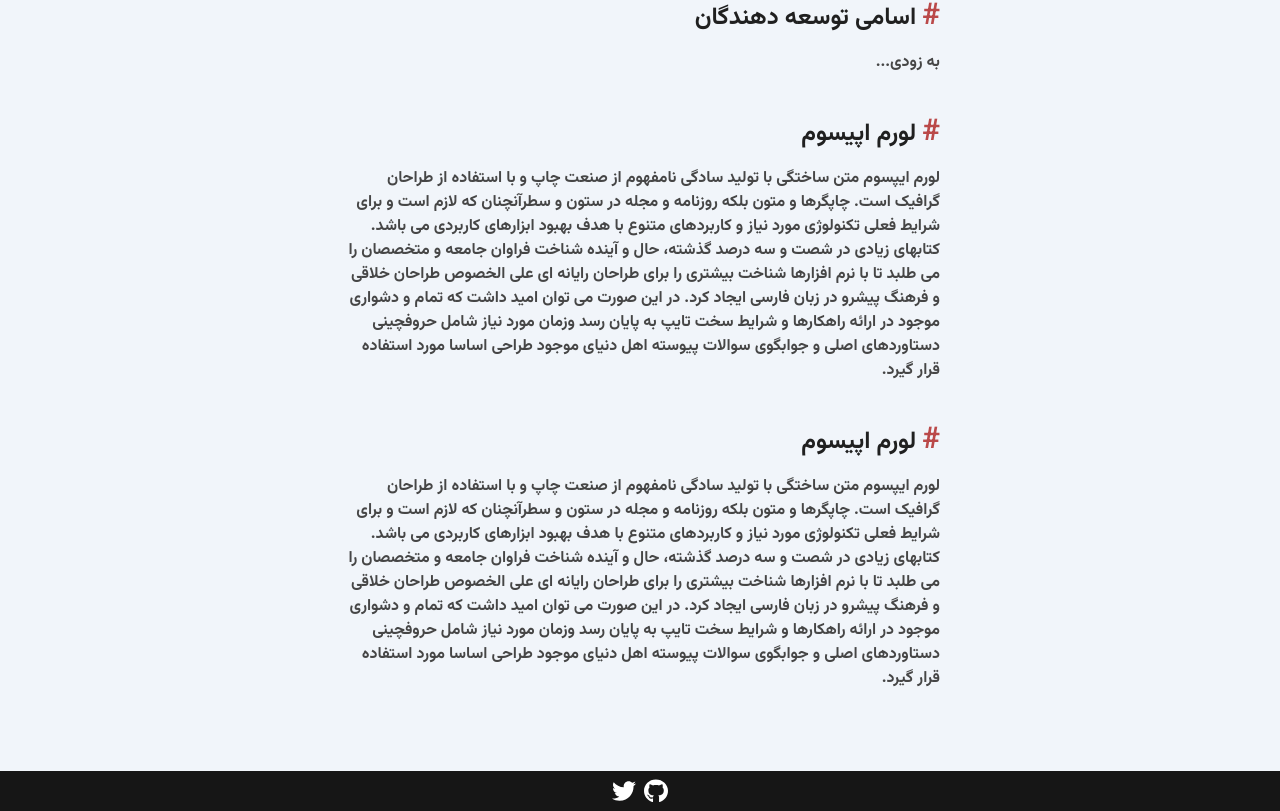
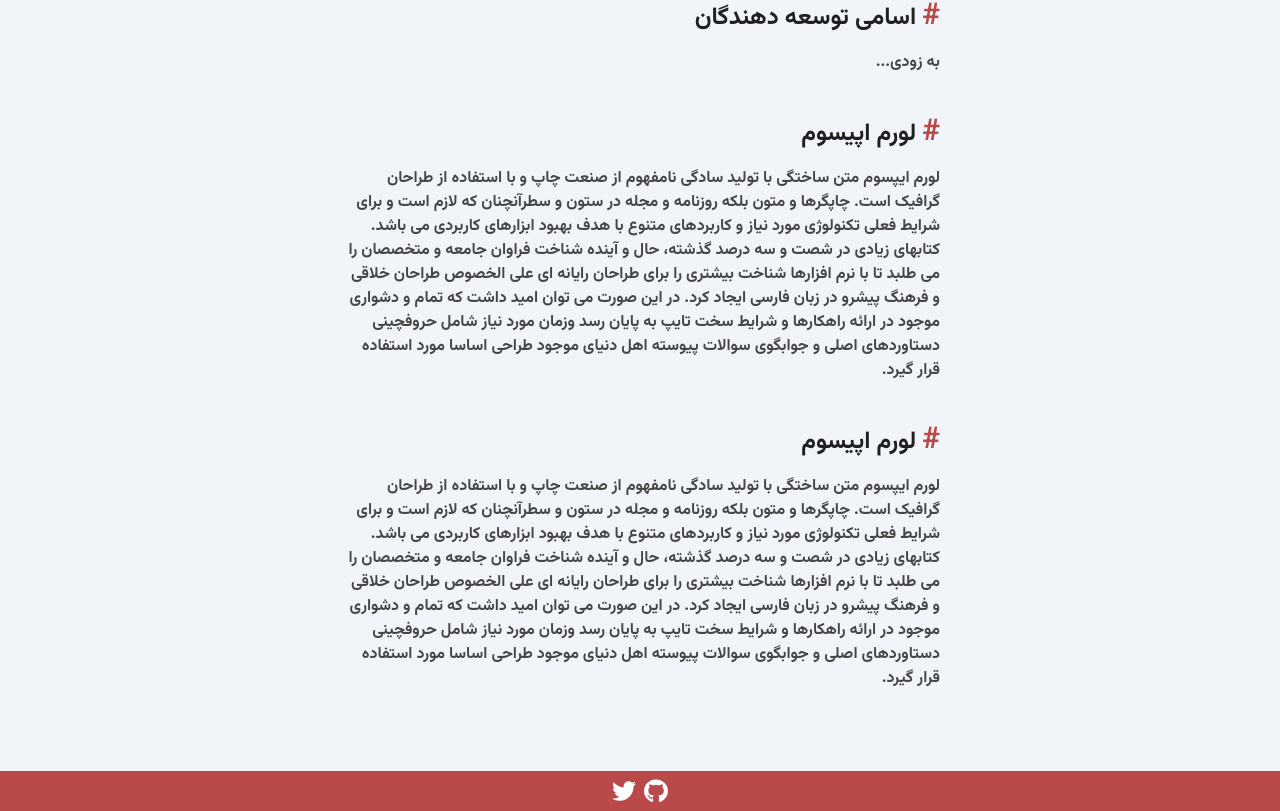
Before and after one commit to the-pesar/pomodoro.ir, a Nuxt app: page / in a window 1280 px wide. Shown: the part 1429-2240 px from the top of the page. Built offline with nearby package versions, Linux system fonts and the light colour scheme.

Commit message:
Changed footer background color

```diff
--- a/components/footer.vue
+++ b/components/footer.vue
@@ -1,5 +1,5 @@
 <template>
-  <section class="flex bg-[#161616]">
+  <section class="flex">
     <div class="flex items-center mx-auto py-2">
       <a href="https://github.com/the-pesar/pomodoro.ir">
         <img class="mx-1" src="/ad-icons/github.svg" alt="Github" />
@@ -10,3 +10,10 @@
     </div>
   </section>
 </template>
+
+<style scoped>
+section {
+  background-color: var(--status-color);
+  transition: background-color 0.5s;
+}
+</style>
```
